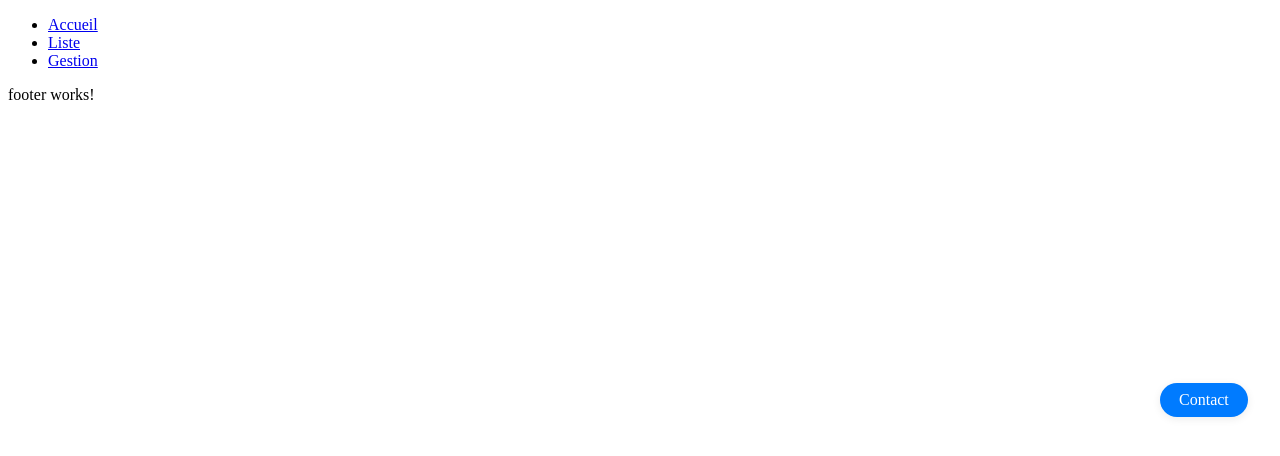
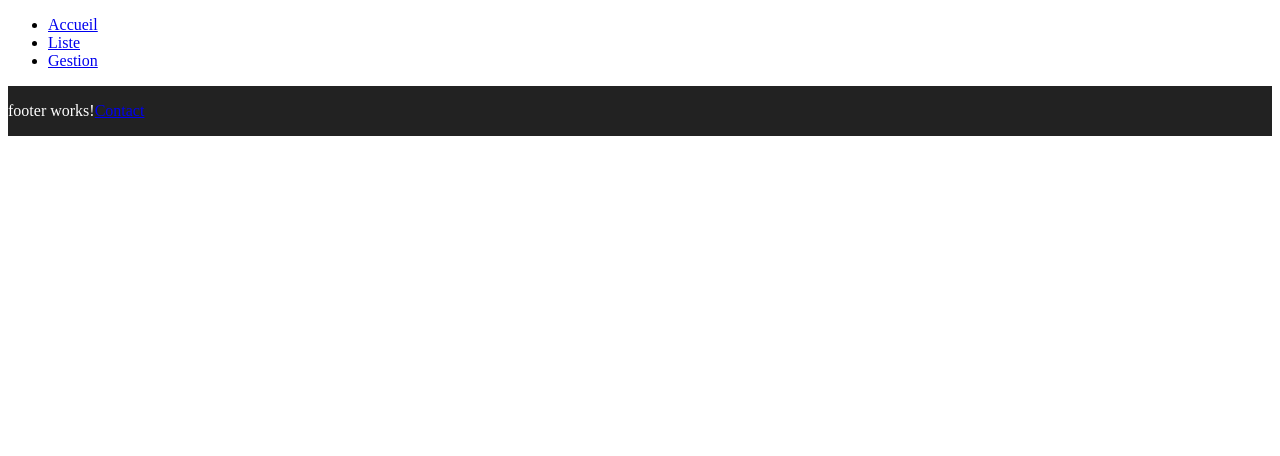
Before and after one commit to yanis-HW/Yanis_Rahim_TP2, an Angular app in the folder TP2/: page / in a window 1280 px wide. Shown: the top 456 px of the page. Built offline with nearby package versions, Linux system fonts and the light colour scheme.

Commit message:
suppression du css du footer

```diff
--- a/TP2/src/app/footer/footer.html
+++ b/TP2/src/app/footer/footer.html
@@ -1,4 +1,4 @@
-<footer class="footer,main-footer">
+<footer class="footer">
 	<span>footer works!</span>
-	<a href="#contact" class="contact-btn">Contact</a>
+	<a href="#contact">Contact</a>
 </footer>
--- a/TP2/src/app/footer/footer.scss
+++ b/TP2/src/app/footer/footer.scss
@@ -6,24 +6,3 @@
 	background: #222;
 	color: #fff;
 }
-
-.contact-btn {
-	position: absolute;
-	right: 2rem;
-	top: 50%;
-	transform: translateY(-50%);
-	background: #007bff;
-	color: #fff;
-	padding: 0.5rem 1.2rem;
-	border-radius: 24px;
-	text-decoration: none;
-	border: none;
-	font-weight: 500;
-	box-shadow: 0 2px 8px rgba(0,0,0,0.08);
-	transition: background 0.2s;
-	cursor: pointer;
-}
-
-.contact-btn:hover {
-	background: #0056b3;
-}
--- a/TP2/src/app/header/header.html
+++ b/TP2/src/app/header/header.html
@@ -1,5 +1,5 @@
 <header>
-	<nav class="navbar,main-header">
+	<nav class="navbar">
 		<ul>
 			<li><a href="/accueil">Accueil</a></li>
 			<li><a href="/liste">Liste</a></li>
```
